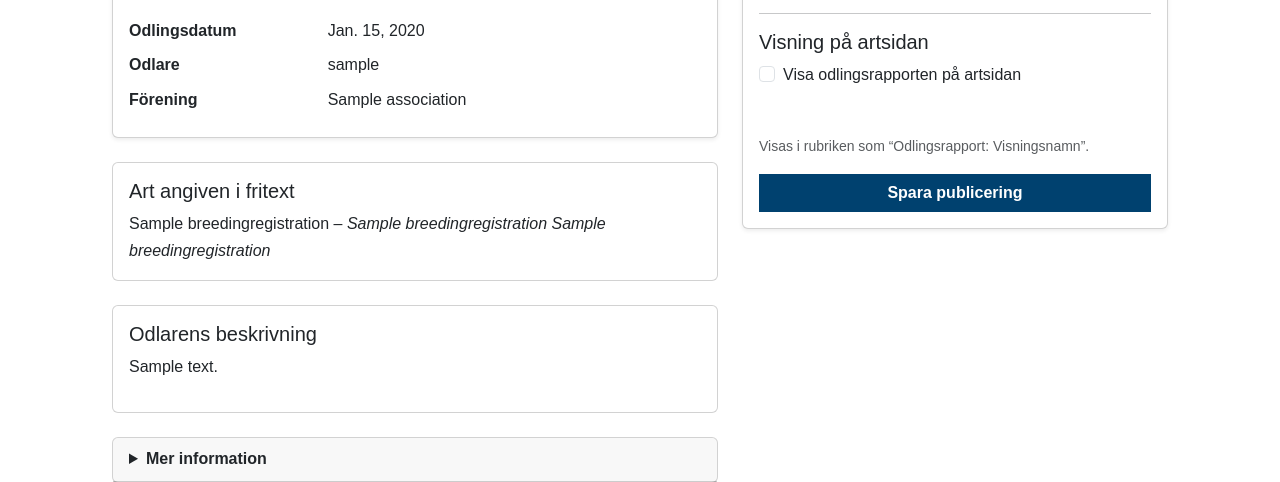
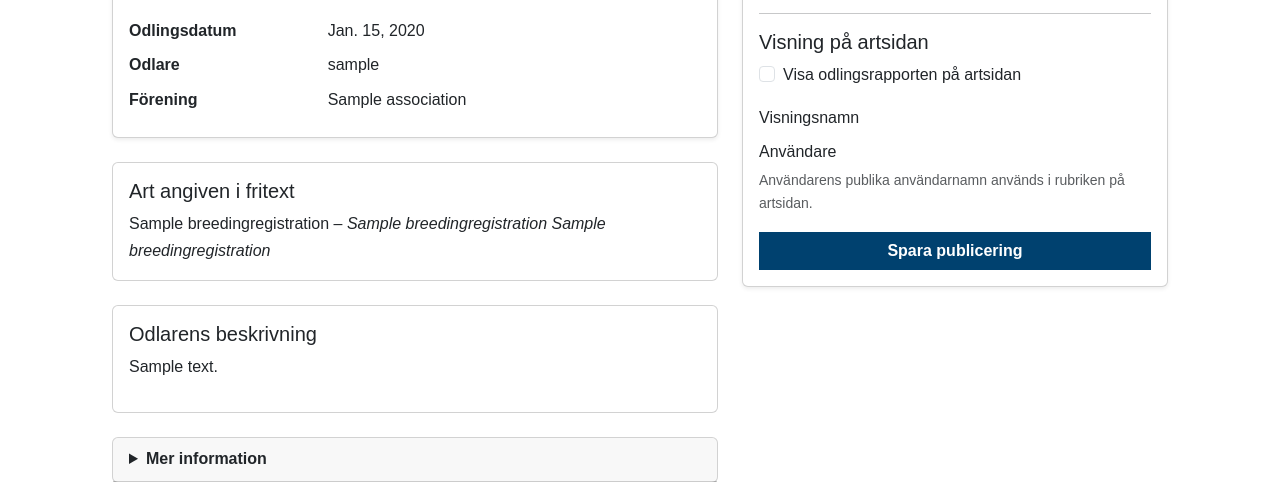
Before and after one commit to Perrow/sarf-breeder-award, a Django app: page /granskning/1/ in a window 1280 px wide. Shown: the part 206-688 px from the top of the page. Run offline with Django 5.2, Linux system fonts and the light colour scheme; the visitor is signed in with stand-in values (Sample User, id 1); data comes from the database, SQL or seed files in the repository; tables that the repository leaves empty hold one stand-in row (values such as "Sample post"); grey boxes marked "Sample" are stand-in pictures; data that the repository does not hold is empty; parts of the project's set-up code (start-up, migrations or seed data) failed here and were passed over; some libraries are stand-ins or nearby versions.

Commit message:
BREED-003 Show owner's display name read-only

```diff
--- a/breedings/templates/breedings/review_registration.html
+++ b/breedings/templates/breedings/review_registration.html
@@ -97,10 +97,9 @@
                         {% for error in form.show_on_species_page.errors %}<div class="invalid-feedback d-block">{{ error }}</div>{% endfor %}
                     </div>
                     <div class="mb-3">
-                        <label class="form-label" for="{{ form.species_page_display_name.id_for_label }}">{{ form.species_page_display_name.label }}</label>
-                        {{ form.species_page_display_name }}
-                        <div class="form-text">Visas i rubriken som “Odlingsrapport: Visningsnamn”.</div>
-                        {% for error in form.species_page_display_name.errors %}<div class="invalid-feedback d-block">{{ error }}</div>{% endfor %}
+                        <div class="form-label">Visningsnamn</div>
+                        <div>{{ registration.owner.public_display_name }}</div>
+                        <div class="form-text">Användarens publika användarnamn används i rubriken på artsidan.</div>
                     </div>
 
                     <div class="d-grid gap-2">
```
